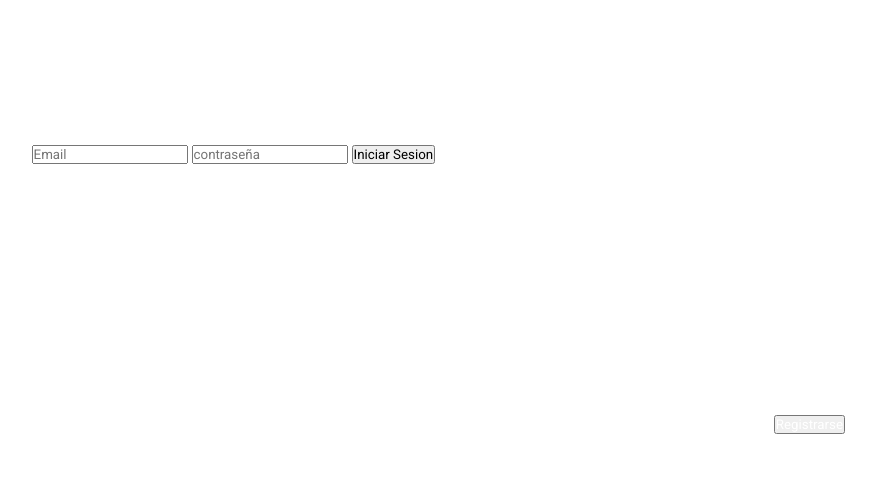
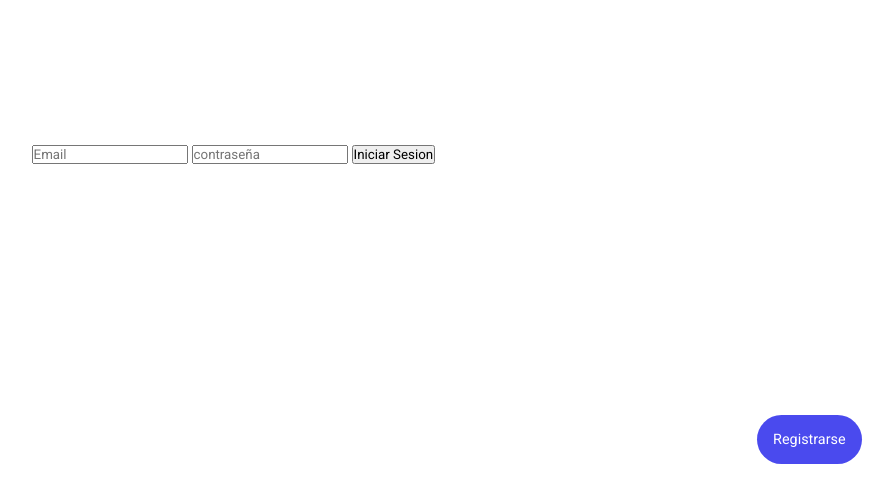
Before and after one commit to CodeSystem2022/proyecto-final-debuggin-demons, a plain HTML site: page frontend/src/components/login.html in a window 1280 px wide. Shown: the whole page, without its empty margins (134-1027 px from the left). Drawn offline with nearby package versions, Linux system fonts and the light colour scheme.

Commit message:
[ADD] stylo sign-up-btn

```diff
--- a/frontend/src/css/login.css
+++ b/frontend/src/css/login.css
@@ -45,3 +45,17 @@
     color: #fff;
 
   }
+
+  .sign-up-btn, .sign-in-btn {
+    padding: 1rem;
+    font-weight: 400;
+    background-color: #4a4aee;
+    border-radius: 2rem;
+    border: none;
+    outline: none;
+    cursor: pointer;
+    font-size: .9rem;
+    margin-top: 2rem;
+    transition: all .3s ease-in;
+
+  }
```
